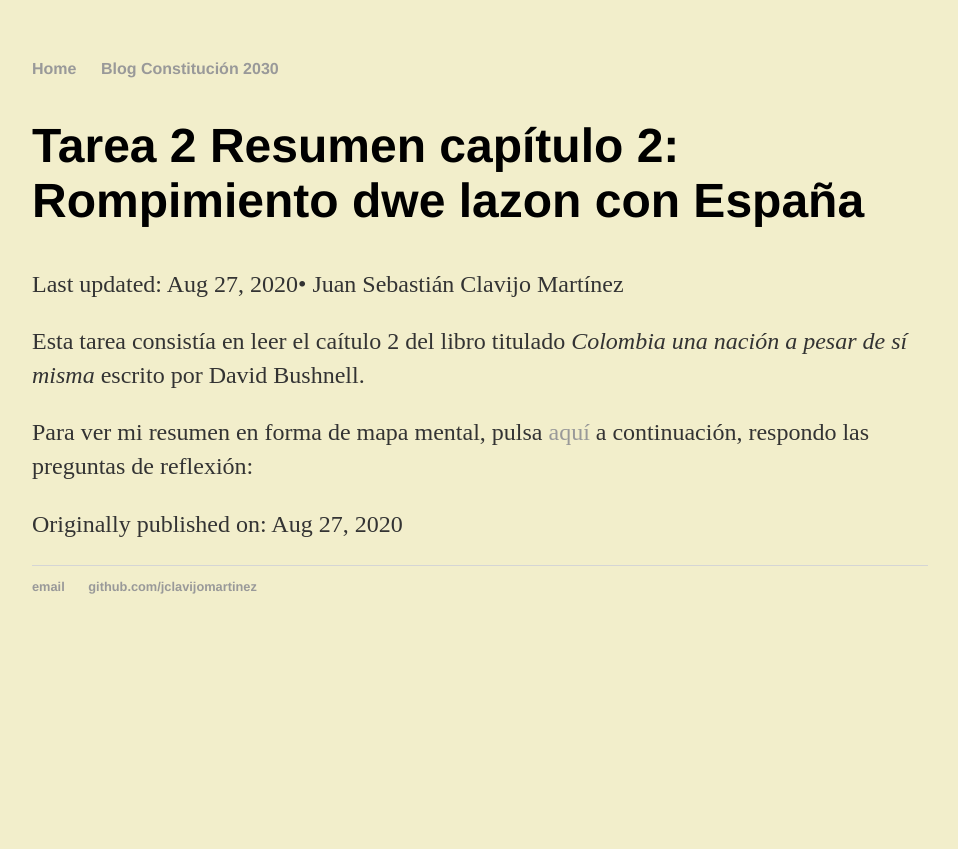
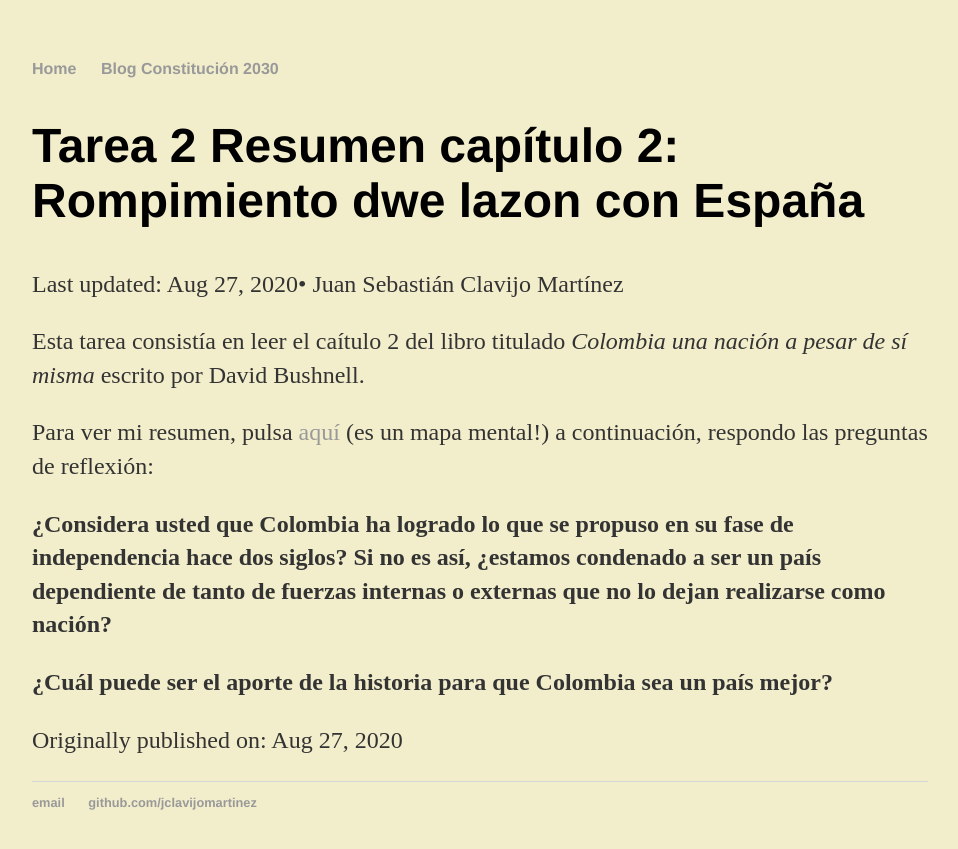
Before and after one commit to jclavijomartinez/jclavijomartinez.github.io, a Jekyll site: the page built from _posts/2020-08-27-tarea2-resumen-capitulo-2.md, in a window 1280 px wide. Shown: the top 849 px of the page, without its empty margins (160-1118 px from the left). Built offline with Jekyll 4.4.1, drawn with Linux system fonts in a browser that asks for light colours.

Commit message:
Update 2020-08-27-tarea2-resumen-capitulo-2.md
agrego preguntas

```diff
--- a/_posts/2020-08-27-tarea2-resumen-capitulo-2.md
+++ b/_posts/2020-08-27-tarea2-resumen-capitulo-2.md
@@ -7,4 +7,8 @@ last_modified_at:   2020-08-27 10:05:35 -0050
 ---
 Esta tarea consistía en leer el caítulo 2 del libro titulado  *Colombia una nación a pesar de sí misma* escrito por David Bushnell.
 
-Para ver mi resumen en forma de mapa mental, pulsa <a href="/resumentarea2">aquí</a> a continuación, respondo las preguntas de reflexión:
+Para ver mi resumen, pulsa <a href="/resumentarea2">aquí</a> (es un mapa mental!) a continuación, respondo las preguntas de reflexión:
+
+**¿Considera usted que Colombia ha logrado lo que se propuso en su fase de independencia hace dos siglos? Si no es así, ¿estamos condenado a ser un país dependiente de tanto de fuerzas internas o externas que no lo dejan realizarse como nación?**
+
+**¿Cuál puede ser el aporte de la historia para que Colombia sea un país mejor?**
```
